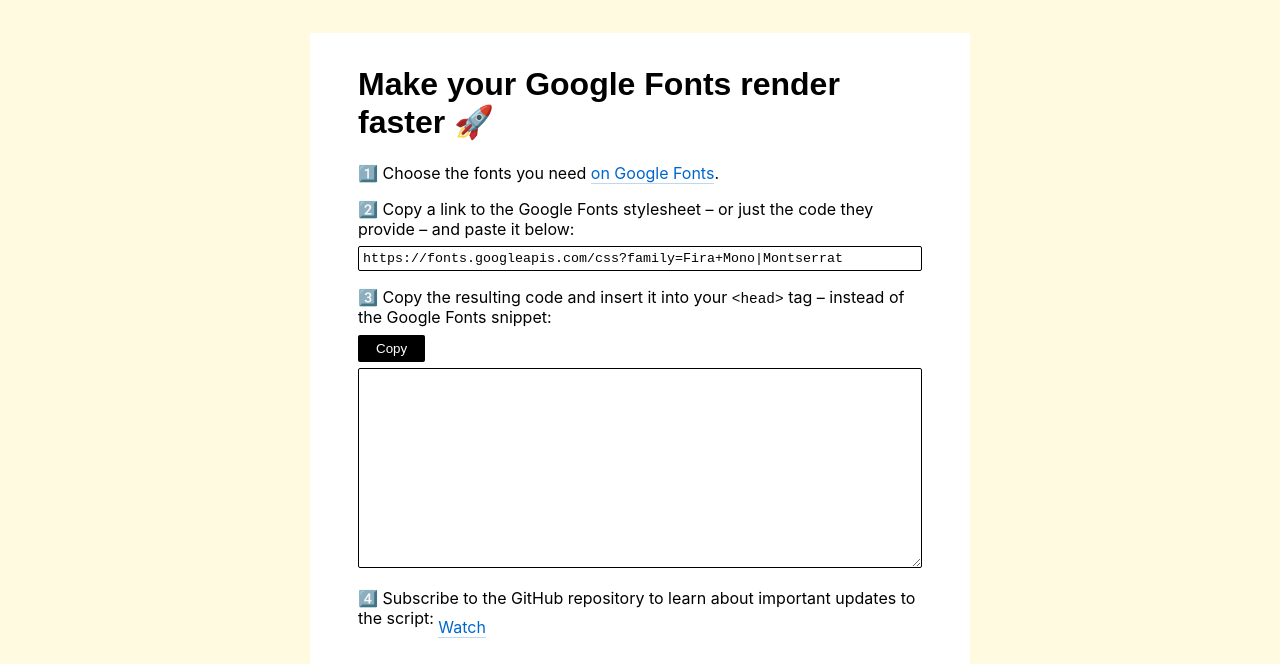
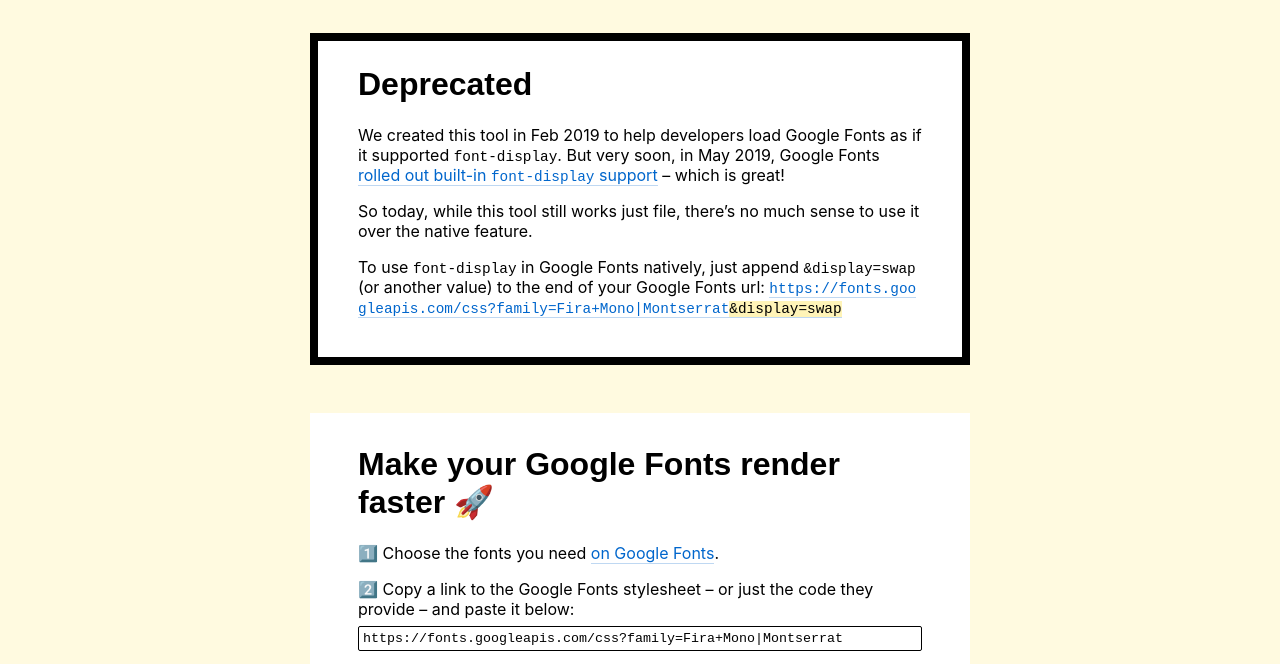
Before and after one commit to iamakulov/googlefonts-font-display-helper, a website: page src/snippet-generator/index.hbs in a window 1280 px wide. Shown: the part 93-757 px from the top of the page. Drawn offline with nearby package versions, Linux system fonts and the light colour scheme; files that its build step writes are made by us from their sources.

Commit message:
Add the deprecation message

```diff
--- a/src/snippet-generator/index.hbs
+++ b/src/snippet-generator/index.hbs
@@ -124,6 +124,13 @@
 
     mark {
       background: #fff4b8;
+    }
+
+    .deprecation-message {
+      padding: 24px 40px;
+      margin: 0 -48px 48px;
+      background: white;
+      border: 8px solid black;
     }
 
     .tool-wrapper {
@@ -262,6 +269,20 @@
         </div>
       </div>
     </nav>
+
+    <div class="deprecation-message">
+      <h1>Deprecated</h1>
+      <p>We created this tool in Feb 2019 to help developers load Google Fonts as if it supported
+        <code>font-display</code>. But very soon, in May 2019, Google
+        Fonts <a href="https://github.com/google/fonts/issues/358#issuecomment-492324042">rolled
+          out built-in <code>font-display</code> support</a> – which is great!</p>
+      <p>So today, while this tool still works just file, there’s no much sense to use it over the native
+        feature.</p>
+      <p>To use <code>font-display</code> in Google Fonts natively, just append <code>&amp;display=swap</code> (or
+        another value) to the end of your Google Fonts url: <a style="word-break: break-all"
+          href="https://fonts.googleapis.com/css?family=Fira+Mono|Montserrat&display=swap"><code>https://fonts.googleapis.com/css?family=Fira+Mono|Montserrat<mark>&amp;display=swap</mark></code></a>
+      </p>
+    </div>
 
     <div class="tool-wrapper">
       <h1>Make your Google Fonts render faster&nbsp;<span class="emoji">🚀</span></h1>
```
Also changed, not shown: README.md.
